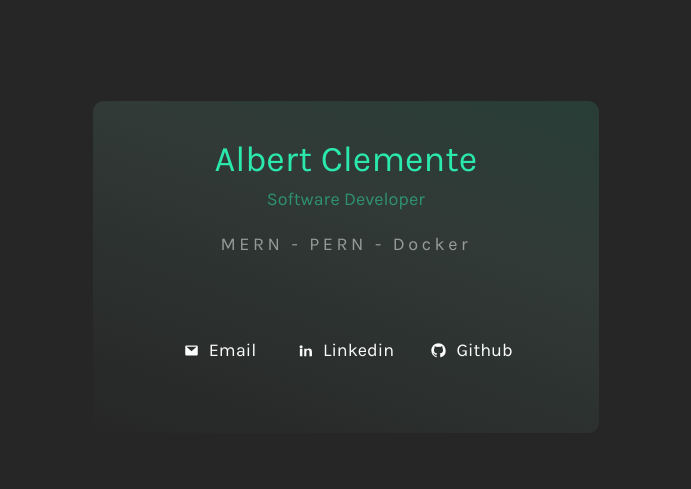
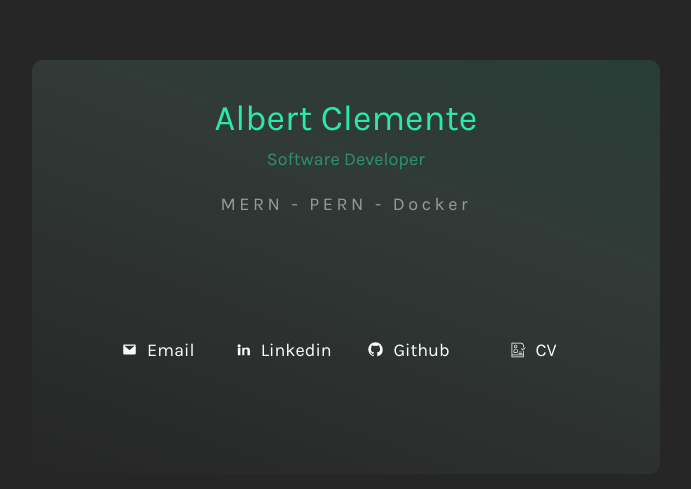
Before and after one commit to AlbertLeipzig/vVisitCard, a website: page index.html in a window 1280 px wide. Shown: the part 133-622 px from the top of the page, without its empty margins (294-985 px from the left). Drawn offline with Linux system fonts and the light colour scheme.

Commit message:
added cv

```diff
--- a/index.html
+++ b/index.html
@@ -51,6 +51,21 @@
         </svg>
         Github
       </a>
+     <a href="./assets/Albert Clemente CV.pdf" download>
+  <svg
+    xmlns="http://www.w3.org/2000/svg"
+    viewBox="0 0 846.66 846.66"
+    width="24"
+    height="24"
+    fill="currentColor"
+  >
+    <path
+      d="M681.83 484.09c0,-27.16 41.3,-27.16 41.3,0v331.26c0,11.4 -9.25,20.64 -20.65,20.64H50.84c-11.4,0 -20.65,-9.24 -20.65,-20.64V31.31c0,-11.4 9.25,-20.64 20.65,-20.64h507.83c90.49,0 164.46,73.96 164.46,164.45v91.1c0,27.15 -41.3,27.15 -41.3,0v-91.1c0,-67.7 -55.46,-123.16 -123.16,-123.16H71.48v631.33h610.35v-199.2zm-229.82 149.65c-27.16,0 -27.16,-41.3 0,-41.3h158.98c27.15,0 27.15,41.3 0,41.3H452.01zm0 -76.4c-27.16,0 -27.16,-41.29 0,-41.29h158.98c27.15,0 27.15,41.29 0,41.29H452.01zm-380.53 167.24v70.12h610.35v-70.12H71.48zm189.56-378.86c64.2,0 116.65,52.45 116.65,116.66v98.06c0,11.4 -9.25,20.65 -20.65,20.65H164.03c-11.4,0 -20.64,-9.25 -20.64,-20.65v-98.06c0,-64.21 52.44,-116.66 116.65,-116.66zm0 41.3c-41.41,0 -75.36,33.95 -75.36,75.36v77.42h150.72v-77.42c0,-41.41 -33.96,-75.36 -75.36,-75.36zm0 -256.02c52.45,0 94.97,42.53 94.97,94.98s-42.52,94.97 -94.97,94.97-94.97,-42.52 -94.97,-94.97 42.52,-94.98 94.97,-94.98zm0 41.29c-29.65,0 -53.68,24.04 -53.68,53.69s24.03,53.68 53.68,53.68 53.68,-24.04 53.68,-53.68-24.03,-53.69 -53.68,-53.69zm312.92 188.89c-17.06,-20.98 14.88,-46.95 31.94,-25.97l42.21 51.86 134.71 -108.06c21.08,-16.95 46.88,15.15 25.8,32.1l-150.66 120.86c-8.82,7.08 -21.72,5.72 -28.87,-3.06l-55.13 -67.73z"
+    />
+  </svg>
+  CV
+</a>
+
     </div>
   </body>
 </html>
--- a/utils/visitCard.scss
+++ b/utils/visitCard.scss
@@ -12,15 +12,15 @@
   border-radius: 11px;
 
   display: grid;
-  grid-template-columns: repeat(3, 1fr);
+  grid-template-columns: repeat(4, 1fr);
   grid-template-rows: max-content max-content max-content 1fr;
   h1 {
-    grid-column: 1 / 4;
+    grid-column: 1 / 5;
     text-align: center;
     margin: 0;
   }
   p {
-    grid-column: 1 / 4;
+    grid-column: 1 / 5;
     text-align: center;
     color: $accentColor;
     opacity: 0.5;
```
Also changed, not shown: index.css, 1 other file.
